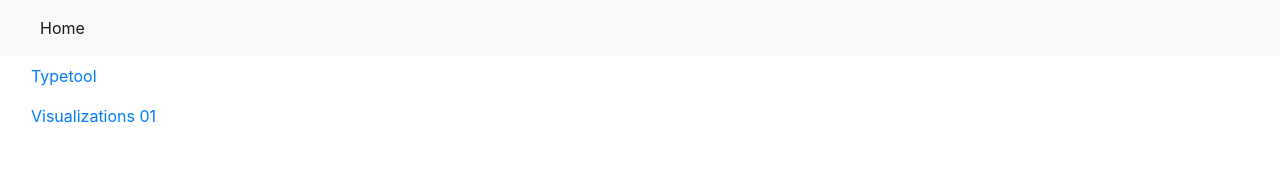
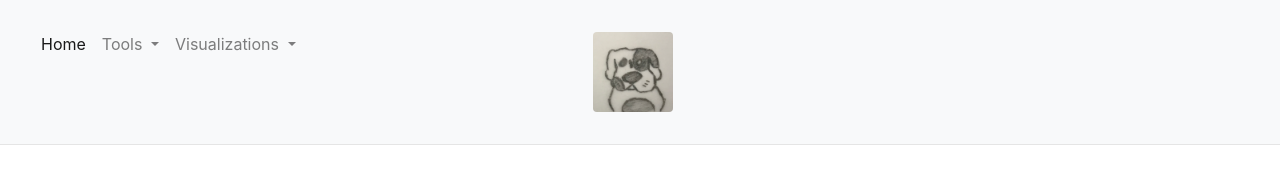
Before and after one commit to sawbona/sawbona.github.io, a plain HTML site: page index.html in a window 1280 px wide. Drawn offline with nearby package versions, Linux system fonts and the light colour scheme.

Commit message:
header with mocka image :). styling and typing tool fixes

```diff
--- a/index.html
+++ b/index.html
@@ -1,10 +1,15 @@
 <!doctype html>
 <html lang="en">
-
 <head>
     <!-- Required meta tags -->
     <meta charset="utf-8">
     <meta name="viewport" content="width=device-width, initial-scale=1, shrink-to-fit=no">
+    <meta name="description" content="Take a look to the state of my current and future coding projects">
+    <meta property="og:title" content="Jacob Lobaco's Home Page" />
+    <meta property="og:url" content="https://sawbona.github.io/" />
+
+    <meta property="og:image" content="./app/resources/images/mocka_02_sm.png">
+    <meta property="og:type" content="article" />
 
     <!-- Bootstrap CSS -->
     <link rel="stylesheet" href="https://stackpath.bootstrapcdn.com/bootstrap/4.3.1/css/bootstrap.min.css"
@@ -15,36 +20,69 @@
     <title>Jacob Lobaco</title>
 </head>
 
-<body>
+<body id="knockout-app">
     <nav class="navbar navbar-expand-lg navbar-light bg-light">
-        <a class="navbar-brand" href="#"></a>
+        <a class="navbar-brand" href="#">
+        </a>
         <button class="navbar-toggler" type="button" data-toggle="collapse" data-target="#navbarSupportedContent"
             aria-controls="navbarSupportedContent" aria-expanded="false" aria-label="Toggle navigation">
             <span class="navbar-toggler-icon"></span>
         </button>
 
         <div class="collapse navbar-collapse" id="navbarSupportedContent">
-            <ul class="navbar-nav mr-auto">
-                <li class="nav-item active">
-                    <a class="nav-link" href="./index.html">Home <span class="sr-only">(current)</span></a>
-                </li>
-            </ul>
+            <div class="row p-2" style="width: 100%">
+                <div class="col p-2">
+                    <ul class="navbar-nav mr-auto">
+                        <li class="nav-item active">
+                            <a class="nav-link" href="./index.html">Home <span class="sr-only">(current)</span></a>
+                        </li>
+                        <li class="nav-item dropdown">
+                            <a class="nav-link dropdown-toggle" href="#" id="navbarDropdown" role="button"
+                                data-toggle="dropdown" aria-haspopup="true" aria-expanded="false">
+                                Tools
+                            </a>
+                            <div class="dropdown-menu" aria-labelledby="navbarDropdown">
+                                <a class="dropdown-item" href="#typetool" data-bind="click: function(){
+                                        return navigate('typetool');
+                                    }">Typetool</a>
+                                <!-- <a class="dropdown-item" href="#">Another action</a>
+                                    <div class="dropdown-divider"></div>
+                                    <a class="dropdown-item" href="#">Something else here</a> -->
+                            </div>
+                        </li>
+                        <li class="nav-item dropdown">
+                            <a class="nav-link dropdown-toggle" href="#" id="navbarDropdown" role="button"
+                                data-toggle="dropdown" aria-haspopup="true" aria-expanded="false">
+                                Visualizations
+                            </a>
+                            <div class="dropdown-menu" aria-labelledby="navbarDropdown">
+                                <a class="dropdown-item" href="#visualizations/01" data-bind="click: function(){
+                                    return navigate('visualizations/01');
+                                }">Sine</a>
+                                <!-- <a class="dropdown-item" href="#">Another action</a>
+                                <div class="dropdown-divider"></div>
+                                <a class="dropdown-item" href="#">Something else here</a> -->
+                            </div>
+                        </li>
+                    </ul>
+                </div>
+                <div class="col p-2">
+                    <a class="nav-link" href="./index.html">
+                        <img width="80" height="80" src="./app/resources/images/mocka_02_xs.png"
+                            class="rounded mx-auto d-block" alt="Mocka!">
+                    </a>
+                </div>
+                <div class="col p-2">&nbsp;</div>
+            </div>
+
+
         </div>
+
     </nav>
+    <hr class="m-0 p-0" />
     <div class="container-fluid">
-
-        <div class="row" id="knockout-app">
+        <div class="row">
             <div class="col-sm-3">
-                <nav class="nav flex-column">
-                    <a class="nav-link active" href="#typetool" data-bind="click: function(){
-                        return navigate('typetool');
-                    }">Typetool</a>
-                </nav>
-                <nav class="nav flex-column">
-                    <a class="nav-link active" href="#visualizations/01" data-bind="click: function(){
-                            return navigate('visualizations/01');
-                        }">Visualizations 01</a>
-                </nav>
             </div>
             <div class="col-sm-6" data-bind="component: viewName">
             </div>
```
Also changed, not shown: app/view/home.html (+7 -3 lines), app/view/typetool.html (+24 -8 lines), app/view/visualizations/01.html (+2 -1 lines), app/resources/images/mocka_02_sm.png (added), app/resources/images/mocka_02_xs.png (added), 1 other file.
